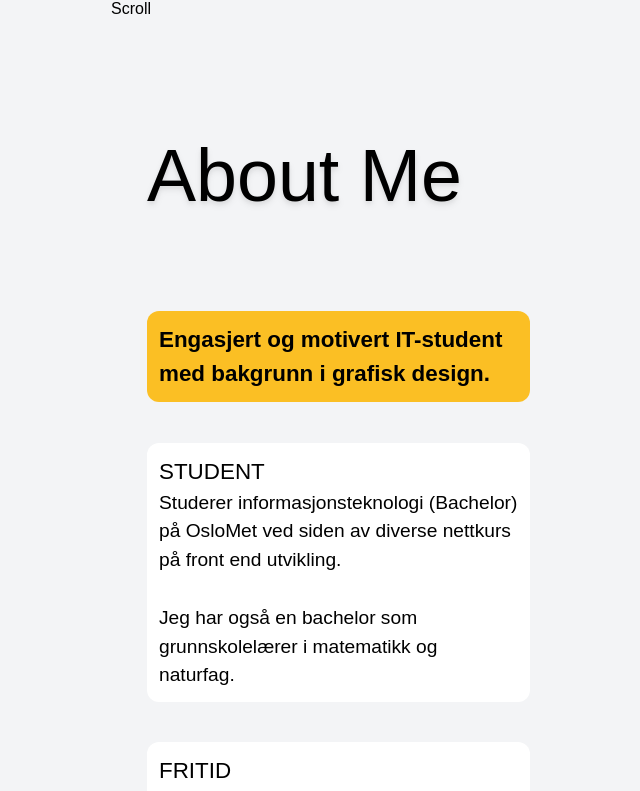
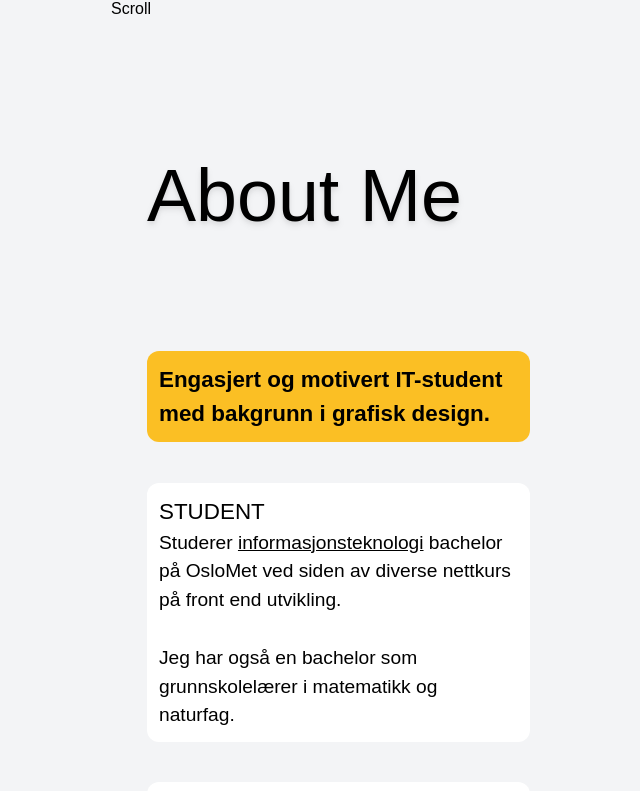
Before and after one commit to rikadr/cv_side_client, a Next.js app: page / in a window 1280 px wide. Shown: the part 699-1490 px from the top of the page, without its empty margins (509-1149 px from the left). Built offline with nearby package versions, Linux system fonts and the light colour scheme.

Commit message:
link og tweaks

```diff
--- a/pages/index.js
+++ b/pages/index.js
@@ -41,9 +41,11 @@ export default function Home() {
           {/* className="flex flex-wrap flex-col justify-between m-auto border-2 border-green-300 w-11/12 sm:w-10/12 md:w-11/12 lg:w-10/12 xl:w-8/12 2xl:w-1000" */}
 
           <div className="aboutFlexbox flex flex-wrap flex-col w-10/12  md:w-6/12 ">
-          <TileHeading>
-              About Me
+          <Tile>
+            <TileHeading>
+                About Me
             </TileHeading>
+          </Tile>
 
             <Tile >
               <img id="about" src="images/placeholder/TorsoPortrait.jpg" className="block md:hidden m-auto w-11/12 rounded-full "/>
@@ -57,7 +59,7 @@ export default function Home() {
 
             <Tile >
               <TileAbout heading="STUDENT">
-                <p>Studerer informasjonsteknologi (Bachelor) på OsloMet ved siden av diverse nettkurs på front end utvikling. </p>
+                <p>Studerer <a className="underline hover:text-yellow-400" href="https://www.oslomet.no/studier/tkd/informasjonsteknologi" target="_blank">informasjonsteknologi</a> bachelor på OsloMet ved siden av diverse nettkurs på front end utvikling. </p>
                 <br/><p>Jeg har også en bachelor som grunnskolelærer i matematikk og naturfag.</p>
               </TileAbout>
             </Tile>
```
